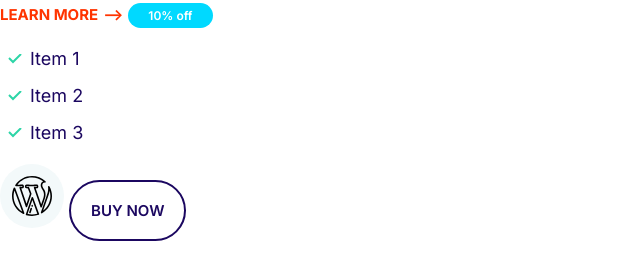
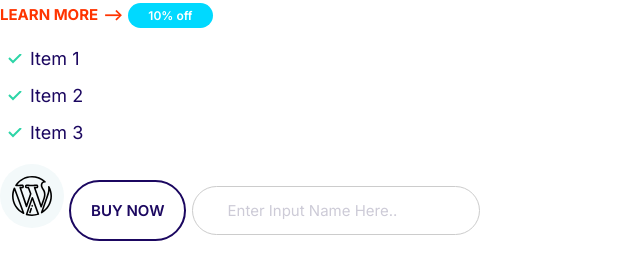
Before and after one commit to SarthakH19/moshify-hosting, a plain HTML site: page index.html in a window 1280 px wide. Shown: the whole page, without its empty margins (0-640 px from the left). Drawn offline with Linux system fonts and the light colour scheme.

Commit message:
Build the input component.

```diff
--- a/css/styles.css
+++ b/css/styles.css
@@ -242,3 +242,24 @@ a {
     font-size: 1.5rem;
   }
 }
+
+/* Inputs */
+
+.input {
+  border-radius: 30px;
+  border: 1px solid #ccc;
+  color: var(--color-headings);
+  font-size: 2rem;
+  outline: 0;
+  padding: 1.5rem 3.5rem;
+}
+
+::placeholder {
+  color: #cdcbd7;
+}
+
+@media screen and (min-width: 1024px) {
+  .input {
+    font-size: 1.5rem;
+  }
+}
--- a/index.html
+++ b/index.html
@@ -27,5 +27,6 @@
       </svg>
     </span>
     <button class="btn btn--outline">Buy Now</button>
+    <input type="text" class="input" placeholder="Enter Input Name Here.." />
   </body>
 </html>
```
Also changed, not shown: components/inputs.html (added, +1 -0 lines).
